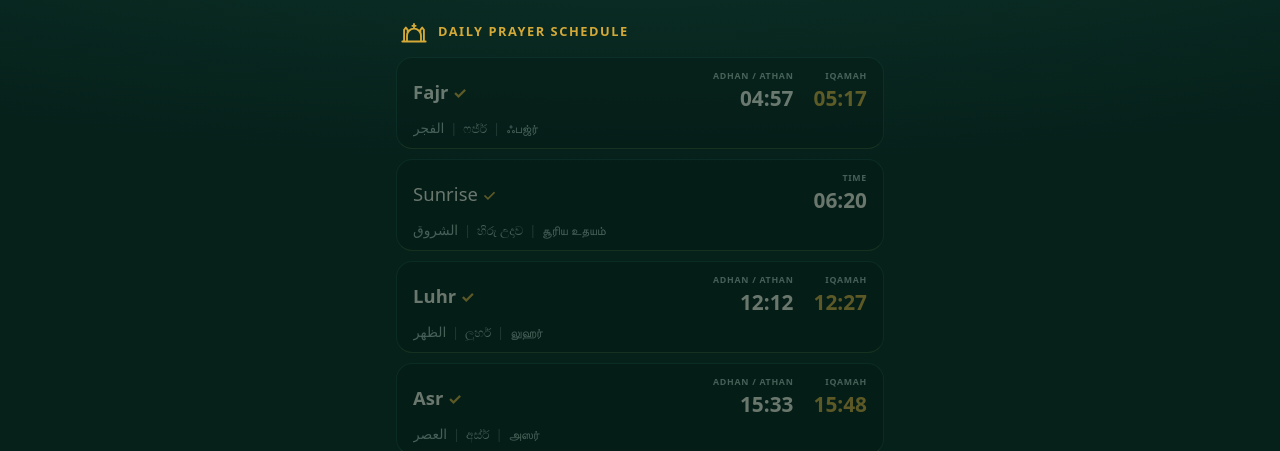
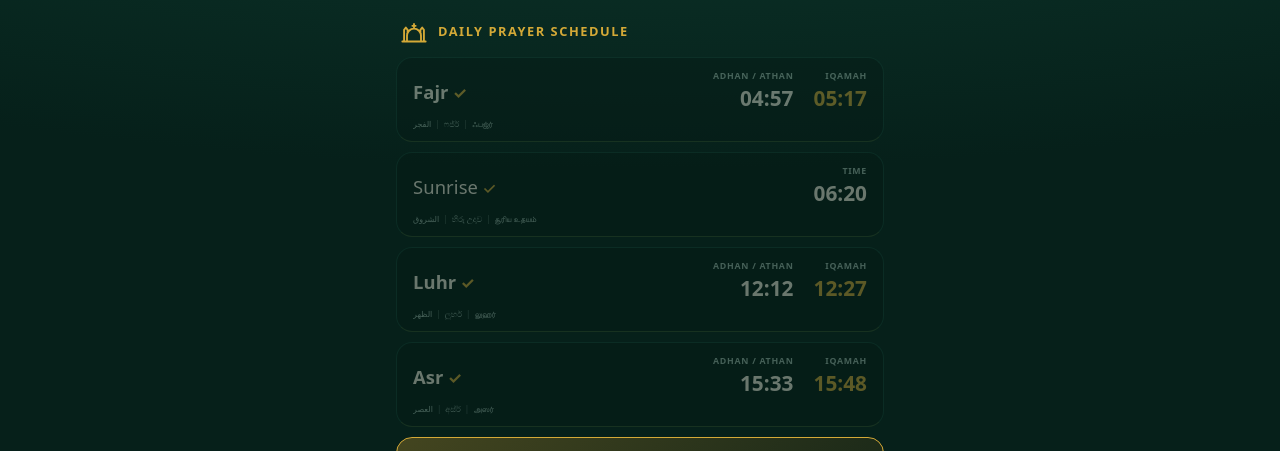
Before and after one commit to DevArafath/TJM_PrayerTime, a plain HTML site: page index.html in a window 1280 px wide. Shown: the part 311-762 px from the top of the page. Drawn offline with Linux system fonts and the light colour scheme.

Commit message:
Test Smal Font

```diff
--- a/style.css
+++ b/style.css
@@ -37,9 +37,9 @@ h1{font:600 1rem Georgia,"Iowan Old Style",serif;letter-spacing:.02em;color:var(
 .sun .t1{grid-column:3}
 .sun b{font-weight:500}
 .sub{grid-column:1/-1;grid-row:2;display:flex;flex-wrap:nowrap;align-items:baseline;gap:.5em;margin-top:6px;
- white-space:nowrap;overflow:hidden;font-size:.76rem;color:var(--mute)}
+ white-space:nowrap;overflow:hidden;font-size:.50rem;color:var(--mute)}
 .sub i{font-style:normal;opacity:.45}
-.sub span[lang=ar]{font-size:.86rem}
+.sub span[lang=ar]{font-size:.50rem}
 
 .card.done{opacity:.42}
 .card.done b::after{content:" ✓";color:var(--gold);font-size:1rem}
```
